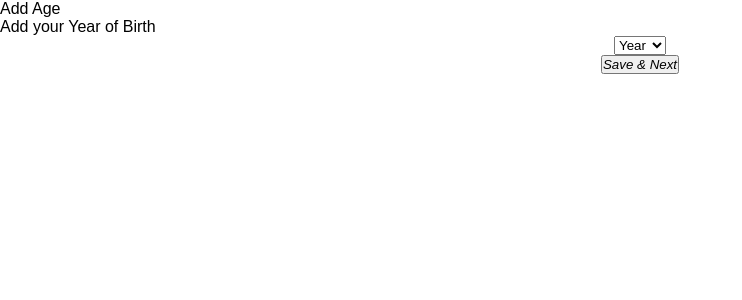
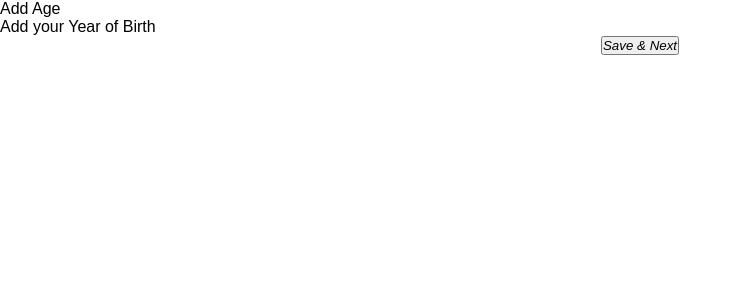
Before and after one commit to Makes-Innovation-Hub/arabrew, a React (Vite) app in the folder client/: page /agePage in a window 1280 px wide. Shown: the top 300 px of the page, without its empty margins (0-742 px from the left). Built offline with nearby package versions, Linux system fonts and the light colour scheme; a web font is replaced by a local one.

Commit message:
created select component

```diff
--- a/client/src/pages/BirthPage/BirthPage.jsx
+++ b/client/src/pages/BirthPage/BirthPage.jsx
@@ -54,7 +54,7 @@ export default function BioPage() {
             <InstructionPrompt>Add your Year of Birth</InstructionPrompt>
           </Flex>
           <BioStyledDiv>
-            <StyledDropDown>
+            {/* <StyledDropDown>
               <option value="" disabled selected hidden>
                 Year
               </option>
@@ -63,7 +63,7 @@ export default function BioPage() {
                   {year}
                 </option>
               ))}
-            </StyledDropDown>
+            </StyledDropDown> */}
           </BioStyledDiv>
           <Flex style={{ height: "20%", width: "100%" }}>
             <StyledSaveAndNextButton>
--- a/client/src/styles/BirthPage/StyledDropDown.jsx
+++ b/client/src/styles/BirthPage/StyledDropDown.jsx
@@ -16,6 +16,7 @@ export const StyledDropDown = styled.select`
     text-align: center;
     margin: 5rem 0;
     color: #7c7c7c;
+    overflow: scroll;
 
     :focus {
       outline: none;
```
Also changed, not shown: client/src/components/DropDownMenu.jsx (added), 1 other file (tests, documents, lock files or other folders).
